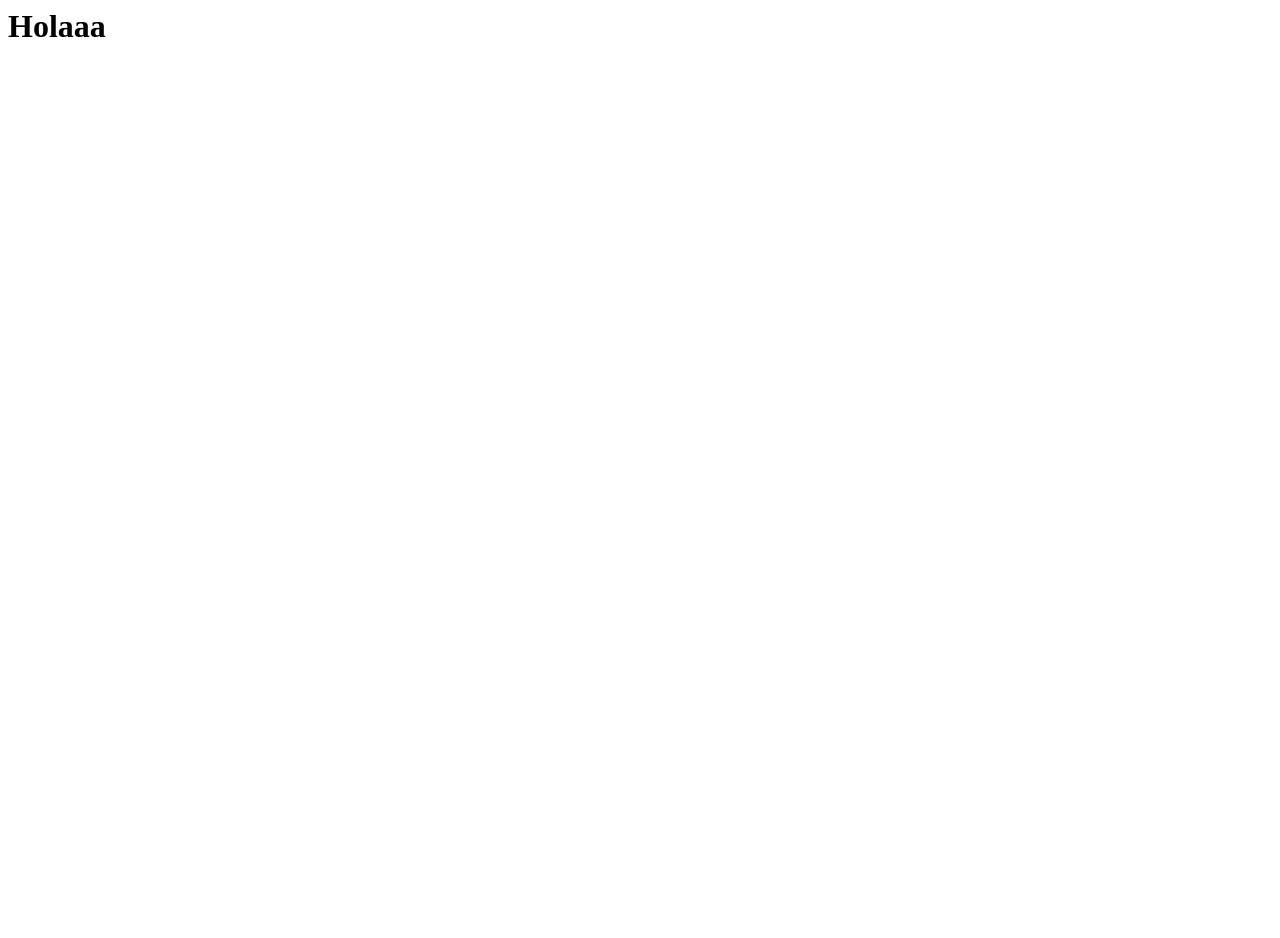
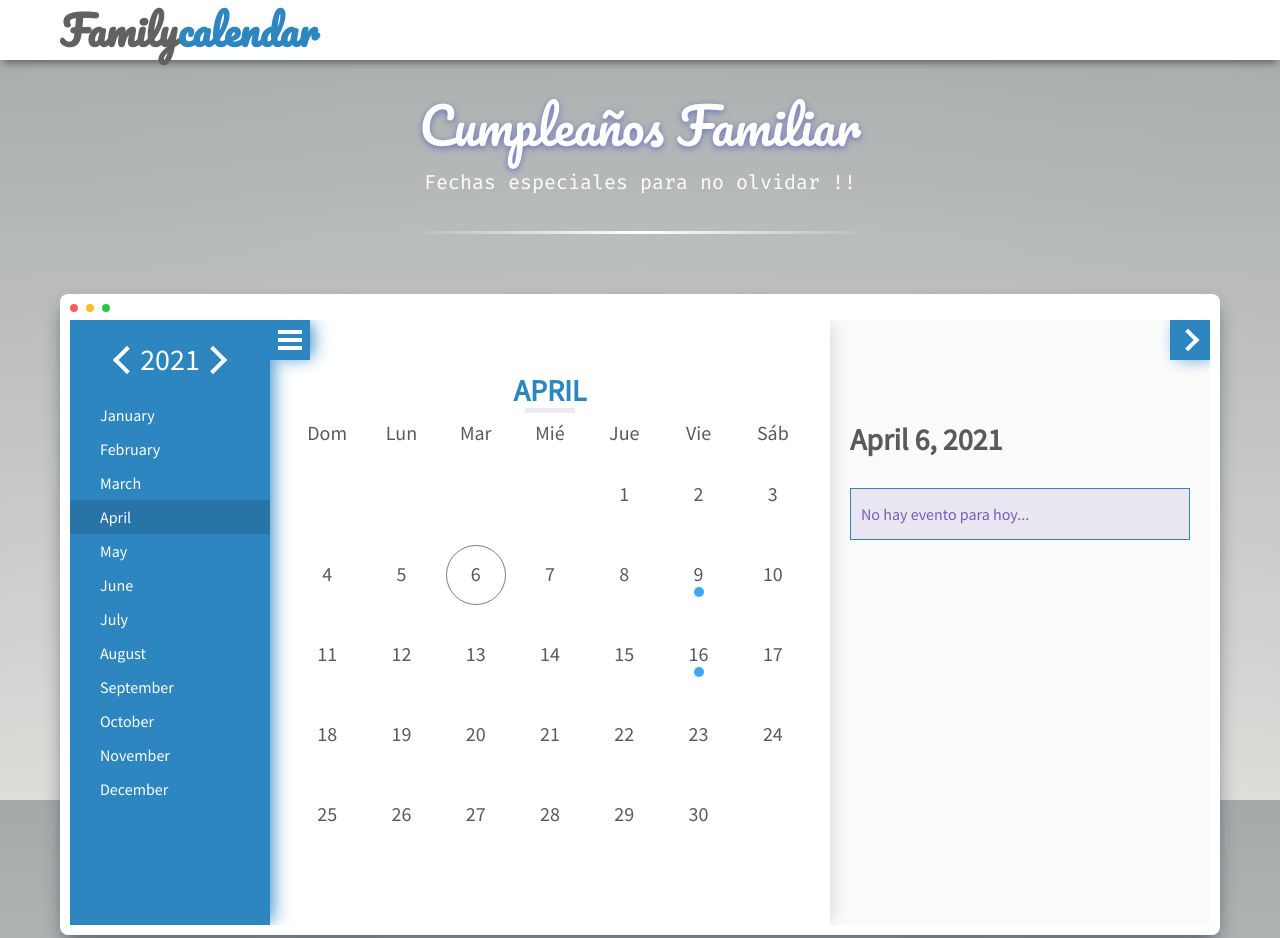
Before and after one commit to wdanii/calendar, a plain HTML site: page index.html in a window 1280 px wide. Shown: the top 938 px of the page. Before the commit the page ends 800 px from the top, so only its background shows below. Drawn offline with nearby package versions, Linux system fonts and the light colour scheme.

Commit message:
Add files via upload

```diff
--- a/index.html
+++ b/index.html
@@ -1,8 +1,63 @@
-<html>
+<!DOCTYPE html>
+<html lang="en">
 <head>
-    <title>Hola mundo</title>
+    <title>Calendario Familiar</title>
+
+    <meta charset="utf-8">
+    <meta name="description" content="Simple Modern-looking Event Calendar Plugin">
+    <meta name="keywords" content="jQuery, Plugin, Event, Calendar, EvoCalendar">
+    <meta name="author" content="Edlyn Villegas">
+    <meta name="viewport" content="width=device-width, initial-scale=1.0, maximum-scale=1.0, user-scalable=no">
+
+    <link rel="icon" href="cumple.png">
+
+    <!-- CSS -->
+    <link rel="stylesheet" type="text/css" href="./evo-calendar/css/evo-calendar.min.css">
+    <link rel="stylesheet" type="text/css" href="./evo-calendar/css/evo-calendar.midnight-blue.min.css">
+
+
+    <link rel="stylesheet" type="text/css" href="./demo/demo.css">
+    <!-- Fonts -->
+    <link href="https://fonts.googleapis.com/css?family=Source+Sans+Pro&display=swap" rel="stylesheet">
+    <link href="https://fonts.googleapis.com/css2?family=Pacifico&display=swap" rel="stylesheet">
+    <link href="https://fonts.googleapis.com/css2?family=Fira+Mono&display=swap" rel="stylesheet">
 </head>
-  <body>
-    <h1>Holaaa</h1>
-  </body>
+<body>
+    <header>
+        <div class="header-container clearfix">
+            <h1 class="title" data-go="#top" title="Oh, hola! :)"><span>Family</span>calendar</h1>
+        </div>
+    </header>
+    <main>
+        <div class="main-container">
+
+           <section id="themes">
+                <div class="section-content">
+                    <p class="section-title --shrt">Cumpleaños Familiar</p>
+                    <p class="section-desc">Fechas especiales para no olvidar !!</p>
+                </div>
+            </section>
+            <section id="demos">
+                <div class="section-content">
+                    <div class="console-log">
+                        <div class="log-content">
+                            <div class="--noshadow" id="demoEvoCalendar"></div>
+                        </div>
+                    </div>
+                </div>
+            </section>
+        </div>
+    </main>
+    <footer>
+        <div class="footer-container">
+            <p class="message">Ing. William Solano ©Copyright 2021. Todos los derechos reservados.</p>
+
+        </div>
+    </footer>
+
+    <!-- jQuery -->
+    <script src="https://cdn.jsdelivr.net/npm/jquery@3.4.1/dist/jquery.min.js"></script>
+    <script src="./evo-calendar/js/evo-calendar.js"></script>
+    <script src="./demo/demo.js"></script>
+</body>
 </html>
```
